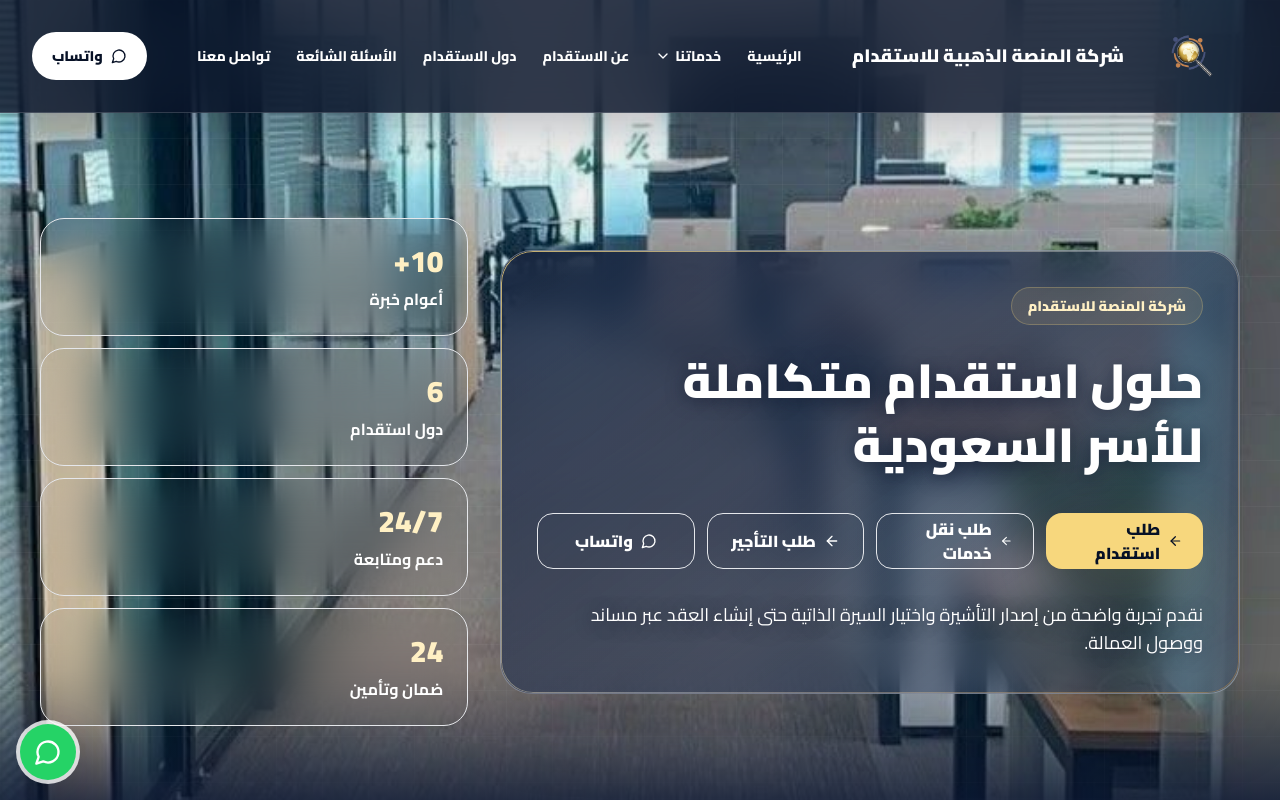
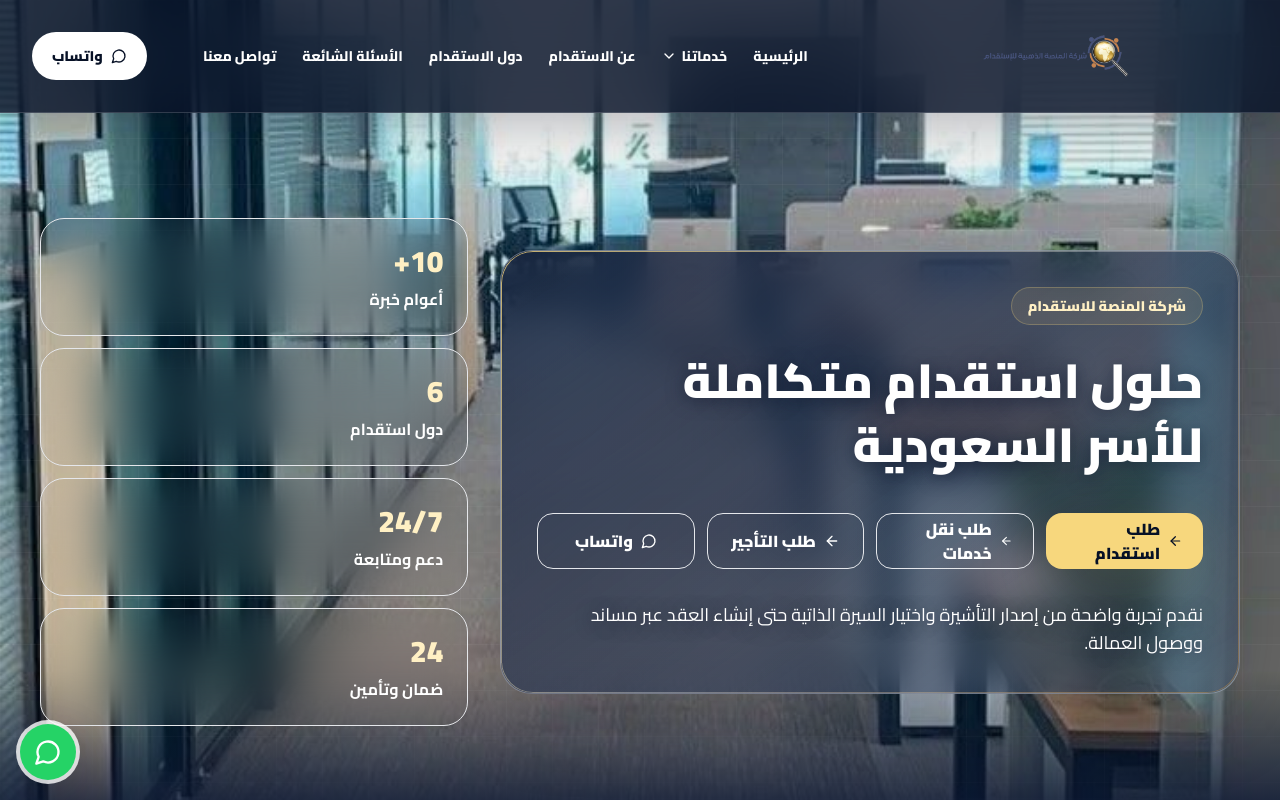
Before and after one commit to almanasah-recruitment/almanasah-recruitment, a Next.js app: page / in a window 1280 px wide. Shown: the top 800 px of the page. Built offline with nearby package versions, Linux system fonts and the light colour scheme.

Commit message:
Use full logo in navbar

```diff
--- a/components/Navbar.tsx
+++ b/components/Navbar.tsx
@@ -19,15 +19,12 @@ export default function Navbar() {
   return (
     <header className={`fixed inset-x-0 top-0 z-50 border-b backdrop-blur-2xl transition duration-300 ${scrolled || open ? "nav-solid" : "nav-dark"}`}>
       <nav className="mx-auto flex h-28 max-w-[98rem] items-center justify-between gap-3 px-5 sm:px-7 lg:px-8">
-        <Link href="/" className="flex min-w-0 flex-1 items-center gap-2 md:flex-none md:shrink-0 md:gap-3" aria-label="شركة المنصة الذهبية للاستقدام">
-          <div className="flex h-20 w-20 shrink-0 items-center justify-center md:w-24 xl:w-28">
-            <img src="/logo-almnsa.png" alt="شركة المنصة الذهبية للاستقدام" className="max-h-[4.35rem] w-auto object-contain md:max-h-[4.8rem] xl:max-h-20" />
-          </div>
-          <div className="block min-w-0 max-w-[12rem] sm:max-w-xs xl:max-w-sm">
-            <p className="arabic-heading text-[0.8rem] font-black leading-[1.35] text-white nav-link sm:text-sm md:text-base xl:text-lg">
-              شركة المنصة الذهبية للاستقدام
-            </p>
-          </div>
+        <Link href="/" className="flex min-w-0 flex-1 items-center md:flex-none md:shrink-0" aria-label="شركة المنصة الذهبية للاستقدام">
+          <img
+            src="/header-logo-full.png"
+            alt="شركة المنصة الذهبية للاستقدام"
+            className="h-auto max-h-20 w-[13.5rem] object-contain sm:w-72 md:w-80 lg:w-[22rem] xl:w-[24rem]"
+          />
         </Link>
 
         <div className="hidden min-w-0 flex-1 items-center justify-center gap-0.5 lg:flex">
```
Also changed, not shown: public/header-logo-full.png (added).
